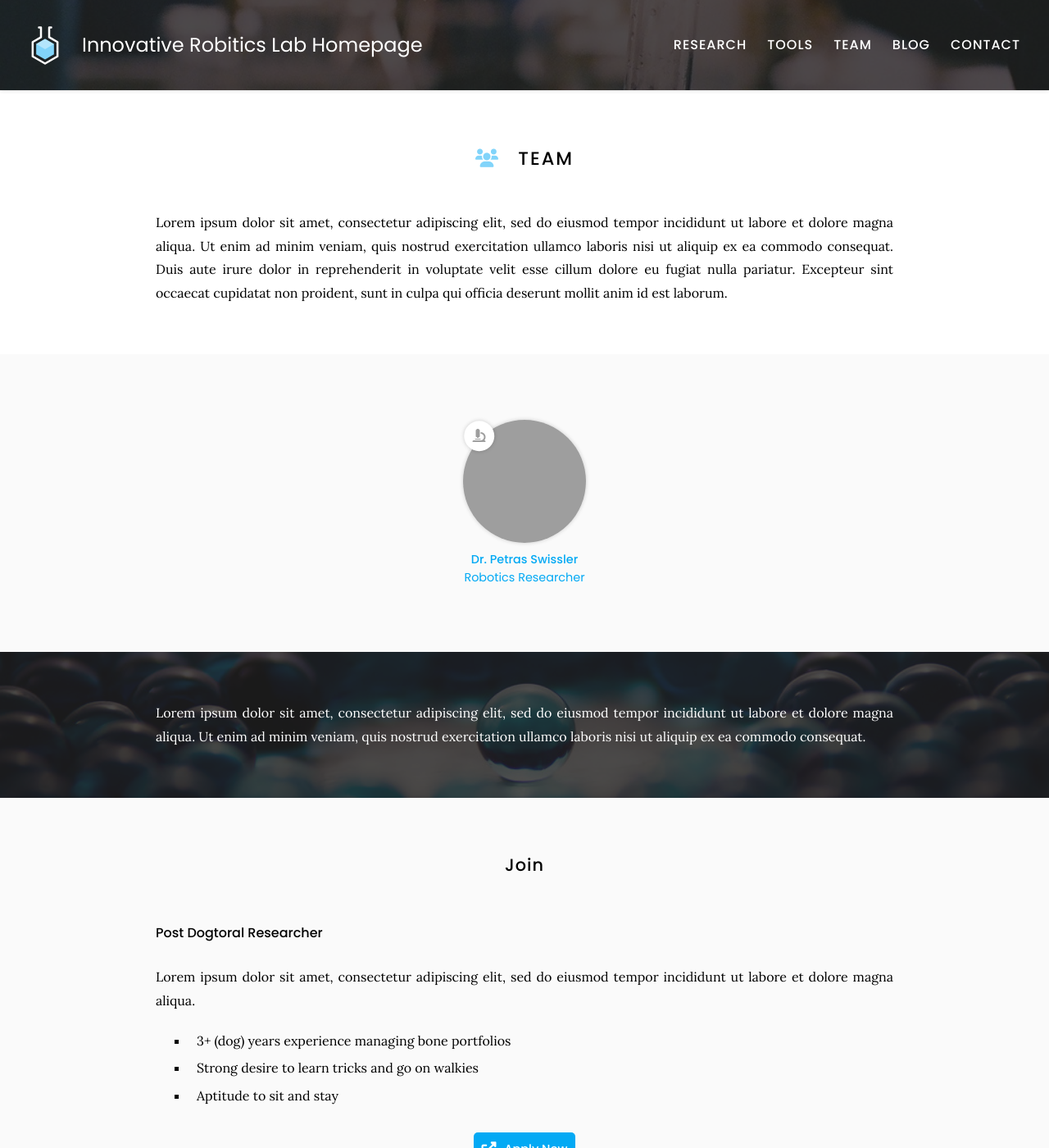
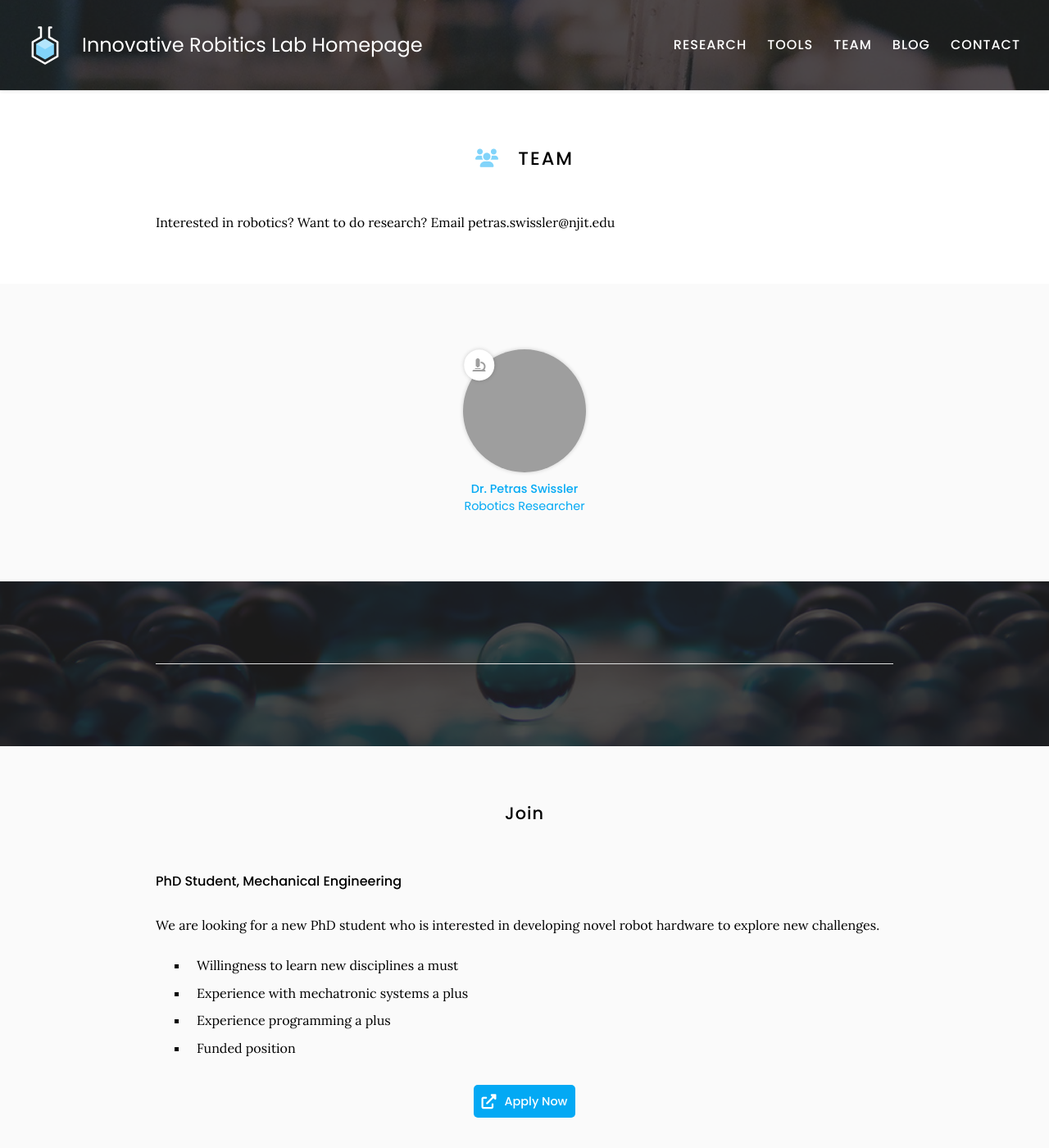
Before and after one commit to innovative-robotics/innovative-robotics.github.io, a Jekyll site: the page built from team/index.md, in a window 1280 px wide and 1400 px high. Shown: the whole window at 82% size. Built offline with Jekyll 4.4.1, drawn with Linux system fonts in a browser that asks for light colours; some of the changed text lies outside the part shown; grey boxes are pictures that could not be loaded.

Commit message:
Update index.md

```diff
--- a/team/index.md
+++ b/team/index.md
@@ -7,10 +7,7 @@ nav:
 
 # <i class="fas fa-users"></i>Team
 
-Lorem ipsum dolor sit amet, consectetur adipiscing elit, sed do eiusmod tempor incididunt ut labore et dolore magna aliqua.
-Ut enim ad minim veniam, quis nostrud exercitation ullamco laboris nisi ut aliquip ex ea commodo consequat.
-Duis aute irure dolor in reprehenderit in voluptate velit esse cillum dolore eu fugiat nulla pariatur.
-Excepteur sint occaecat cupidatat non proident, sunt in culpa qui officia deserunt mollit anim id est laborum.
+Interested in robotics? Want to do research? Email petras.swissler@njit.edu
 
 {% include section.html %}
 
@@ -36,56 +33,36 @@ Excepteur sint occaecat cupidatat non proident, sunt in culpa qui officia deseru
 
 {% include section.html background="images/banner.jpg" dark=true%}
 
-Lorem ipsum dolor sit amet, consectetur adipiscing elit, sed do eiusmod tempor incididunt ut labore et dolore magna aliqua.
-Ut enim ad minim veniam, quis nostrud exercitation ullamco laboris nisi ut aliquip ex ea commodo consequat.
+---
 
 {% include section.html %}
 
 ## Join
 
-#### Post Dogtoral Researcher
+#### PhD Student, Mechanical Engineering
 
-Lorem ipsum dolor sit amet, consectetur adipiscing elit, sed do eiusmod tempor incididunt ut labore et dolore magna aliqua.
+We are looking for a new PhD student who is interested in developing novel robot hardware to explore new challenges.
 
-- 3+ (dog) years experience managing bone portfolios
-- Strong desire to learn tricks and go on walkies
-- Aptitude to sit and stay
+- Willingness to learn new disciplines a must
+- Experience with mechatronic systems a plus
+- Experience programming a plus
+- Funded position
 
-{% include link.html type="external" link="https://google.com/" text="Apply Now" icon="" style="button" %}
+{% include link.html type="external" link="https://www.njit.edu/admissions/how-apply-graduate-admissions" text="Apply Now" icon="" style="button" %}
 {:.center}
 
 {% include section.html %}
 
 ## Funding
 
-Our work is made possible by funding from several organizations.
+Our work is made possible by funding from:
 {:.center}
 
 {%
   include gallery.html
   style="square"
 
-  image1="images/photo.jpg"
-  link1="https://nasa.gov/"
-  tooltip1="Cool Foundation"
-
-  image2="images/photo.jpg"
-  link2="https://nasa.gov/"
-  tooltip2="Cool Institute"
-
-  image3="images/photo.jpg"
-  link3="https://nasa.gov/"
-  tooltip3="Cool Initiative"
-
-  image4="images/photo.jpg"
-  link4="https://nasa.gov/"
-  tooltip4="Cool Foundation"
-
-  image5="images/photo.jpg"
-  link5="https://nasa.gov/"
-  tooltip5="Cool Institute"
-
-  image6="images/photo.jpg"
-  link6="https://nasa.gov/"
-  tooltip6="Cool Initiative"
+  image1="images/logo_njit.jpg"
+  link1="https://njit.edu"
+  tooltip1="New Jersey Institute of Technology"
 %}
```
